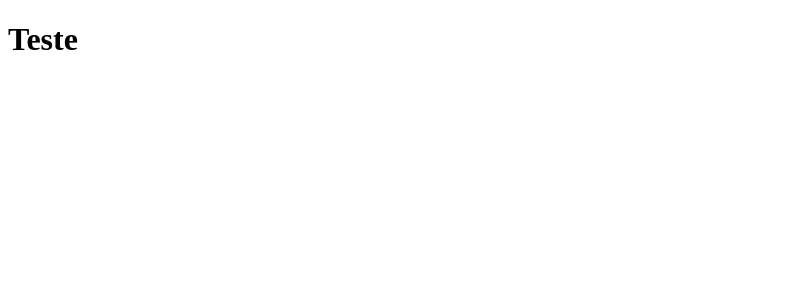
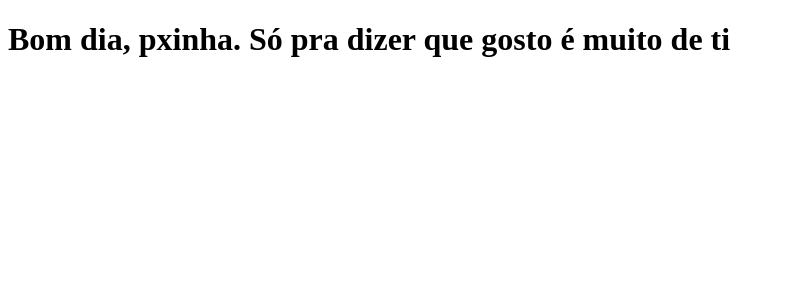
Before and after one commit to gabrielncardoso/clone-tabnews, a Next.js app: page / in a window 1280 px wide. Shown: the top 300 px of the page, without its empty margins (0-785 px from the left). Built offline with nearby package versions, Linux system fonts and the light colour scheme.

Commit message:
Return edit in index.js

```diff
--- a/pages/index.js
+++ b/pages/index.js
@@ -1,5 +1,5 @@
 function Home() {
-    return <h1>Teste</h1>
+    return <h1>Bom dia, pxinha. Só pra dizer que gosto é muito de ti</h1>
 }
 
 export default Home;
```
